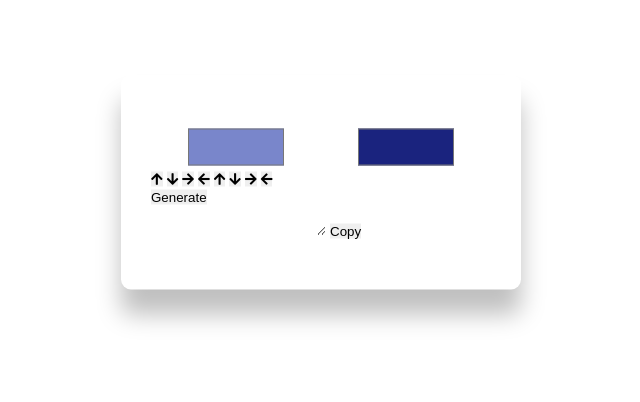
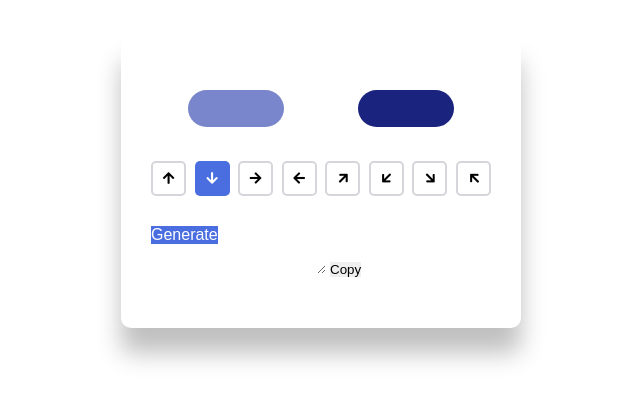
Before and after one commit to Frank-ITA-Y/JS-HTML-CSS.PROJECT, a plain HTML site: page gradinet/index.html in a window 1280 px wide. Shown: the part 218-620 px from the top of the page, without its empty margins (319-959 px from the left). Drawn offline with Linux system fonts and the light colour scheme.

Commit message:
GESù esiste mioe

```diff
--- a/gradinet/style.css
+++ b/gradinet/style.css
@@ -38,3 +38,41 @@ input[type="color"] {
     height: 45px;
     cursor: pointer;
 }
+
+input[type="color"]::-webkit-color-swatch{
+    border-radius: 20px;
+    border: none;
+}
+
+.buttons{
+    width: 100%;
+    display: flex;
+    justify-content: space-between;
+    margin: 30px 0;
+}
+
+.buttons button{
+    height: 35px;
+    width: 35px;
+    background-color: transparent;
+    border: 2px solid #d5d5dc;
+    border-radius: 5px;
+    cursor: pointer;
+}
+
+.rotate-icon i{
+    transform: rotate(45deg);
+}
+
+.buttons .active{
+    border: none;
+    background-color: #4a6ee0;
+    color: #fff;
+}
+
+#submit{
+    display: block;
+    background-color: #4a6ee0;
+    color: #fff;
+    font-size: 16px;
+}
```
